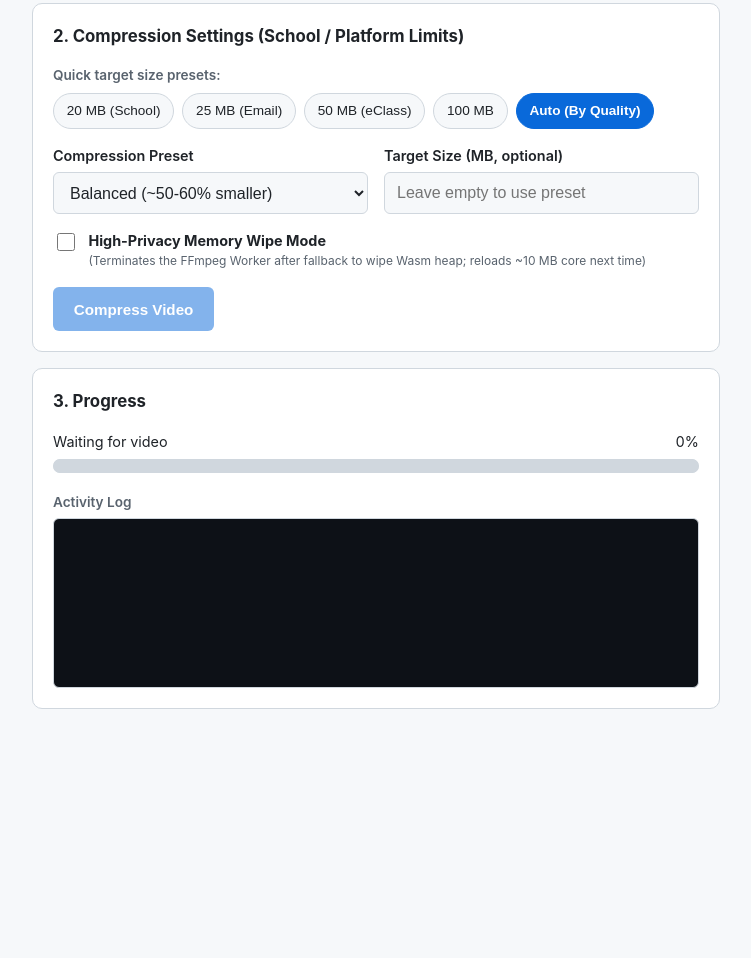
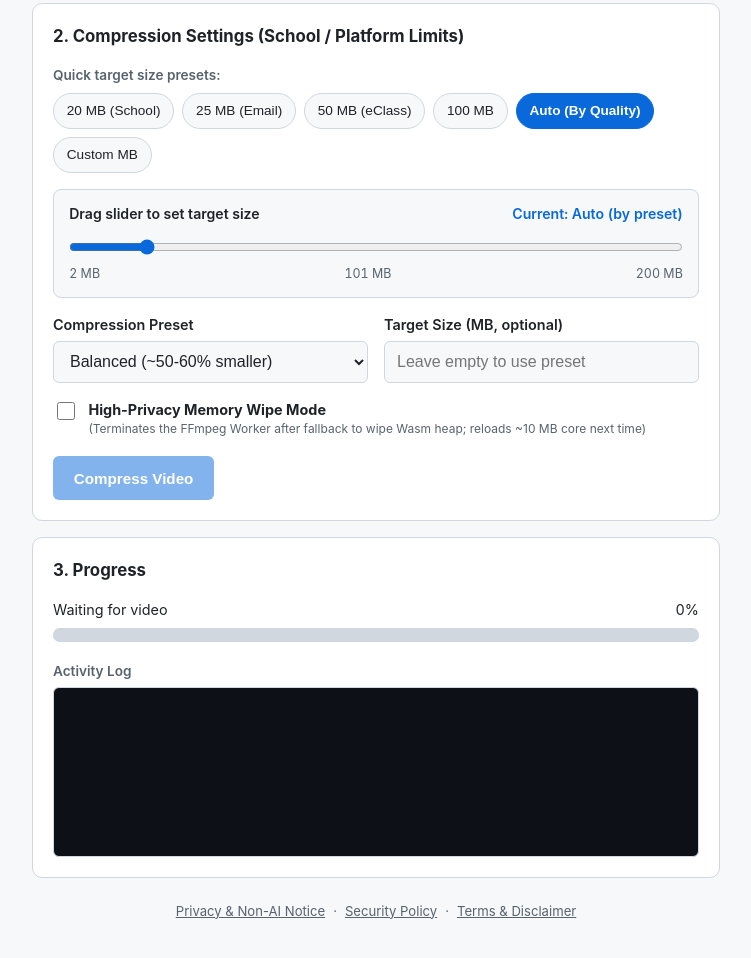
Before and after one commit to jackylawck/SlimVid, a website: page index.html in a window 1280 px wide. Shown: the part 386-1344 px from the top of the page, without its empty margins (264-1015 px from the left). Before the commit the page ends 1183 px from the top, so only its background shows below. Drawn offline with Linux system fonts and the light colour scheme.

Commit message:
Update index.html

```diff
--- a/index.html
+++ b/index.html
@@ -1,11 +1,53 @@
 <!DOCTYPE html>
-<html lang="zh-HK">
+<html lang="zh-HK" prefix="og: https://ogp.me/ns#">
 <head>
   <meta http-equiv="Content-Security-Policy" content="default-src 'none'; script-src 'self' 'wasm-unsafe-eval'; worker-src 'self'; connect-src 'self'; media-src 'self' blob:; style-src 'self'; img-src 'self'; font-src 'self'; manifest-src 'self'; base-uri 'none'; form-action 'none'; object-src 'none';">
+  <meta http-equiv="Permissions-Policy" content="camera=(), microphone=(), geolocation=(), payment=(), usb=(), accelerometer=(), gyroscope=()">
   <meta charset="UTF-8">
-  <meta name="viewport" content="width=device-width, initial-scale=1.0">
+  <meta name="viewport" content="width=device-width, initial-scale=1.0, viewport-fit=cover">
   <meta name="referrer" content="no-referrer">
+
+  <!-- 🔍 Google Search Console 驗證與基礎 SEO -->
+  <meta name="google-site-verification" content="JZ5UohX-CcP_fQV0_DI9VadkKY4ZoTTkUifL88-fIcY">
   <title>SlimVid · 片纖瘦 — 100% 本地零上傳影片壓縮器</title>
+  <meta name="description" content="SlimVid · 片纖瘦是一款 100% 瀏覽器本地運行的零上傳影片壓縮器。支援 iPhone 4K MOV / MP4 一鍵壓縮至 20MB / 25MB / 50MB 學校與電郵上限，嚴格 CSP 技術鎖死外部連線，影片絕不離開你的裝置。">
+  <meta name="keywords" content="SlimVid, 片纖瘦, 影片壓縮, 手機壓縮影片, iPhone MOV 轉 MP4, 零上傳影片壓縮, eClass 影片上限, WebCodecs, 本地壓片, 免費影片壓縮器">
+  <meta name="author" content="Jacky Law">
+  <meta name="robots" content="index, follow">
+  <link rel="canonical" href="https://jackylawck.github.io/SlimVid/">
+
+  <!-- 🌐 Open Graph / WhatsApp / Facebook / LinkedIn 社交分享卡片 -->
+  <meta property="og:type" content="website">
+  <meta property="og:url" content="https://jackylawck.github.io/SlimVid/">
+  <meta property="og:title" content="SlimVid · 片纖瘦 — 100% 本地零上傳影片壓縮器">
+  <meta property="og:description" content="手機幾百 MB iPhone 影片一鍵壓至 20MB / 50MB 交功課！全程瀏覽器本地運算、零伺服器上傳、嚴格 CSP 私隱保護。">
+  <meta property="og:image" content="https://jackylawck.github.io/SlimVid/SlimVid512icon.png">
+  <meta property="og:image:width" content="512">
+  <meta property="og:image:height" content="512">
+  <meta property="og:image:alt" content="SlimVid 片纖瘦零上傳影片壓縮器標誌">
+  <meta property="og:locale" content="zh_HK">
+  <meta property="og:locale:alternate" content="en_US">
+  <meta property="og:site_name" content="SlimVid · 片纖瘦">
+
+  <!-- 🐦 Twitter / X Cards -->
+  <meta name="twitter:card" content="summary">
+  <meta name="twitter:title" content="SlimVid · 片纖瘦 — 100% Local Zero-Upload Video Compressor">
+  <meta name="twitter:description" content="Compress large iPhone MOV & MP4 videos right inside your browser with WebCodecs. Zero uploads, strict CSP privacy.">
+  <meta name="twitter:image" content="https://jackylawck.github.io/SlimVid/SlimVid512icon.png">
+
+  <!-- 📱 PWA 與手機「加入主畫面」設定 -->
+  <link rel="manifest" href="./manifest.webmanifest">
+  <link rel="icon" type="image/png" sizes="192x192" href="./SlimVid192icon.png">
+  <link rel="icon" type="image/png" sizes="512x512" href="./SlimVid512icon.png">
+  <link rel="apple-touch-icon" href="./SlimVid192icon.png">
+  <meta name="apple-mobile-web-app-capable" content="yes">
+  <meta name="apple-mobile-web-app-status-bar-style" content="default">
+  <meta name="apple-mobile-web-app-title" content="SlimVid 片纖瘦">
+  <meta name="mobile-web-app-capable" content="yes">
+  <meta name="application-name" content="SlimVid · 片纖瘦">
+  <meta name="theme-color" content="#f6f8fa" media="(prefers-color-scheme: light)">
+  <meta name="theme-color" content="#0d1117" media="(prefers-color-scheme: dark)">
+
   <link rel="stylesheet" href="./styles.css">
   <script type="module" src="./src/ui/app.js"></script>
 </head>
@@ -54,6 +96,28 @@
           <button type="button" class="chip-btn" data-size-mb="50" data-i18n="chip50">50 MB（eClass）</button>
           <button type="button" class="chip-btn" data-size-mb="100" data-i18n="chip100">100 MB</button>
           <button type="button" class="chip-btn is-active" data-size-mb="" data-i18n="chipUnlimited">不限（按畫質）</button>
+          <button type="button" class="chip-btn" data-custom-size="1" data-i18n="chipCustom">自訂 MB</button>
+        </div>
+      </div>
+
+      <div class="slider-field" id="sizeSliderBox">
+        <div class="slider-header">
+          <label for="targetSizeSlider" data-i18n="sliderLabel">拖動滑桿微調目標大小</label>
+          <span class="slider-value" id="sliderValueBadge" data-i18n="sliderAuto">目前：不限（跟隨壓縮模式）</span>
+        </div>
+        <input
+          type="range"
+          id="targetSizeSlider"
+          class="range-slider"
+          min="2"
+          max="200"
+          step="1"
+          value="25"
+        >
+        <div class="slider-ticks">
+          <span id="sliderMinLabel">2 MB</span>
+          <span id="sliderMidLabel">100 MB</span>
+          <span id="sliderMaxLabel">200 MB</span>
         </div>
       </div>
 
@@ -73,7 +137,7 @@
             id="targetSizeInput"
             min="1"
             max="4096"
-            step="1"
+            step="any"
             data-i18n-placeholder="targetSizePlaceholder"
             placeholder="留空按模式自動壓縮"
           >
@@ -109,6 +173,16 @@
         <div id="logBox" class="log-box" role="log" aria-live="polite"></div>
       </div>
     </section>
+
+    <footer class="footer">
+      <nav class="footer-links" aria-label="Compliance and Legal">
+        <a href="https://github.com/jackylawck/SlimVid/blob/main/PRIVACY.md" target="_blank" rel="noopener noreferrer" data-i18n="linkPrivacy">私隱與非 AI 聲明</a>
+        <span aria-hidden="true">·</span>
+        <a href="https://github.com/jackylawck/SlimVid/blob/main/SECURITY.md" target="_blank" rel="noopener noreferrer" data-i18n="linkSecurity">資訊安全政策</a>
+        <span aria-hidden="true">·</span>
+        <a href="https://github.com/jackylawck/SlimVid/blob/main/TERMS.md" target="_blank" rel="noopener noreferrer" data-i18n="linkTerms">使用條款與免責</a>
+      </nav>
+    </footer>
   </main>
 </body>
 </html>
```
